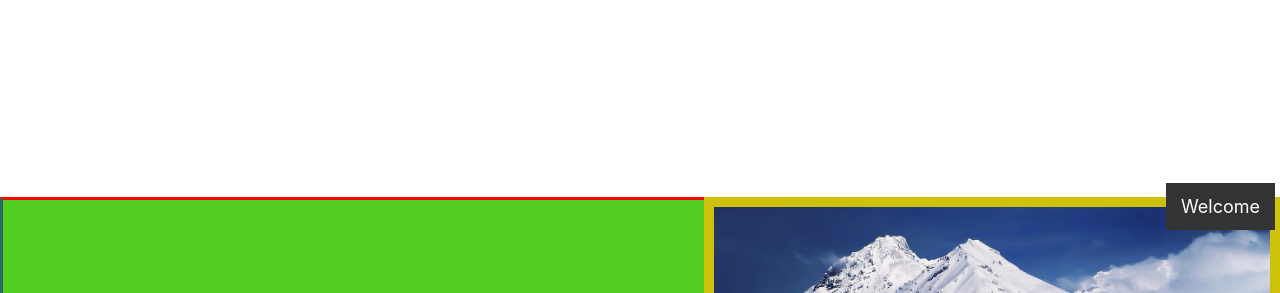
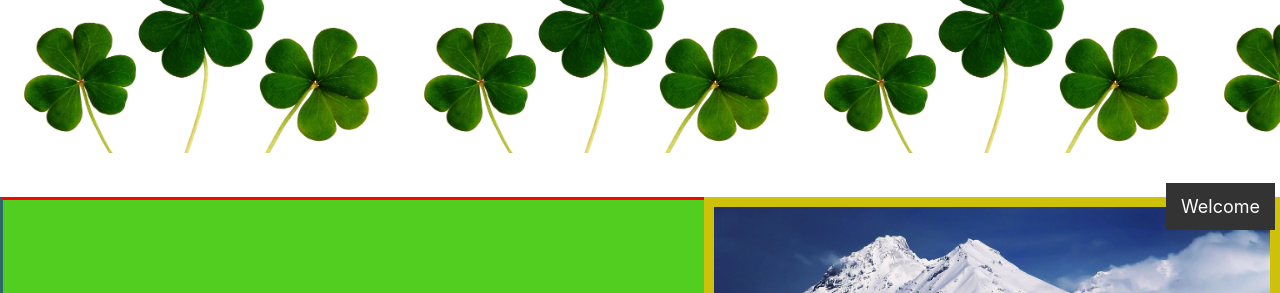
Before and after one commit to MaithriB/BlogWebsite, a plain HTML site: page index.html in a window 1280 px wide. Shown: the part 117-410 px from the top of the page. Drawn offline with nearby package versions, Linux system fonts and the light colour scheme.

Commit message:
Update Style.css

```diff
--- a/Style.css
+++ b/Style.css
@@ -15,7 +15,7 @@ body{
 	font-family: Cambria, Cochin, Georgia, Times, 'Times New Roman', serif ;
 	color:rgb(78, 138, 78);
 	padding:110px;
-	background-image: url(../img/icon.jpg);
+	background-image: url(icon.jpg);
 	background-size: 400px;
 
 }
```
